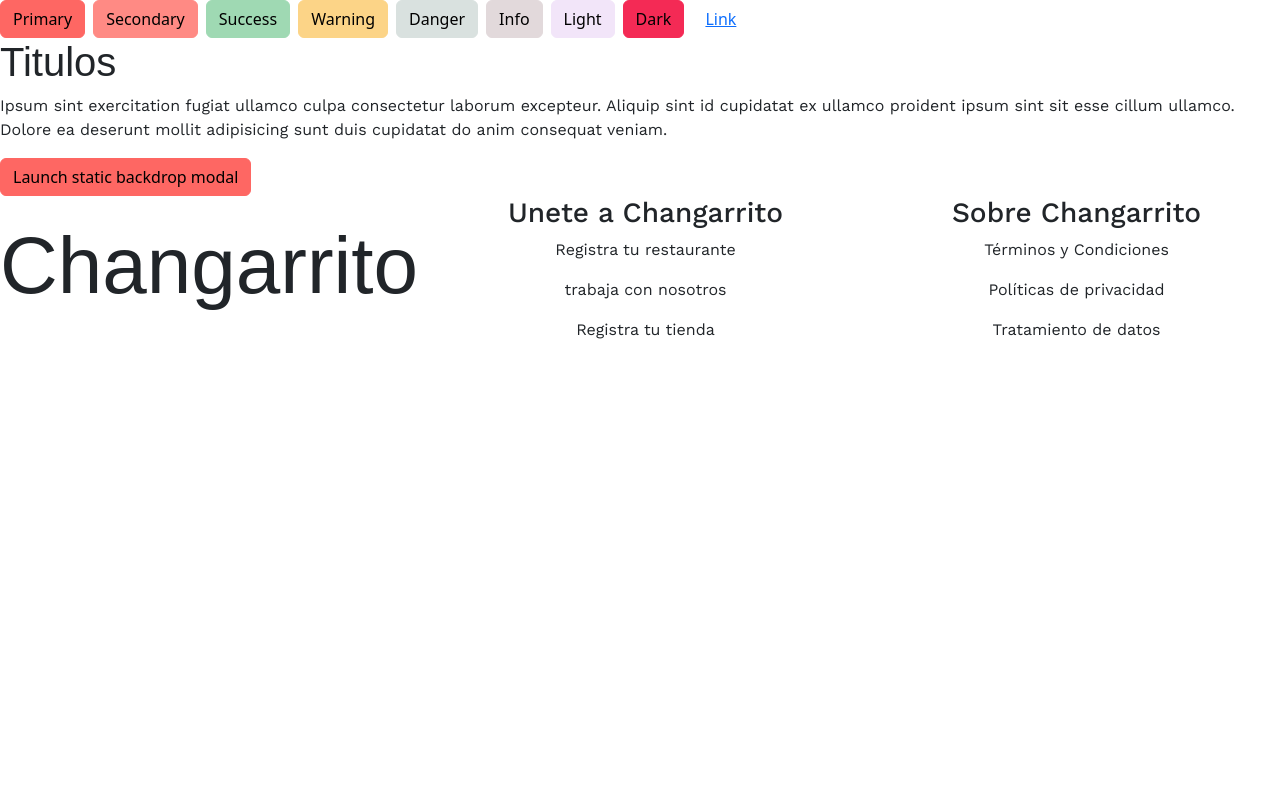
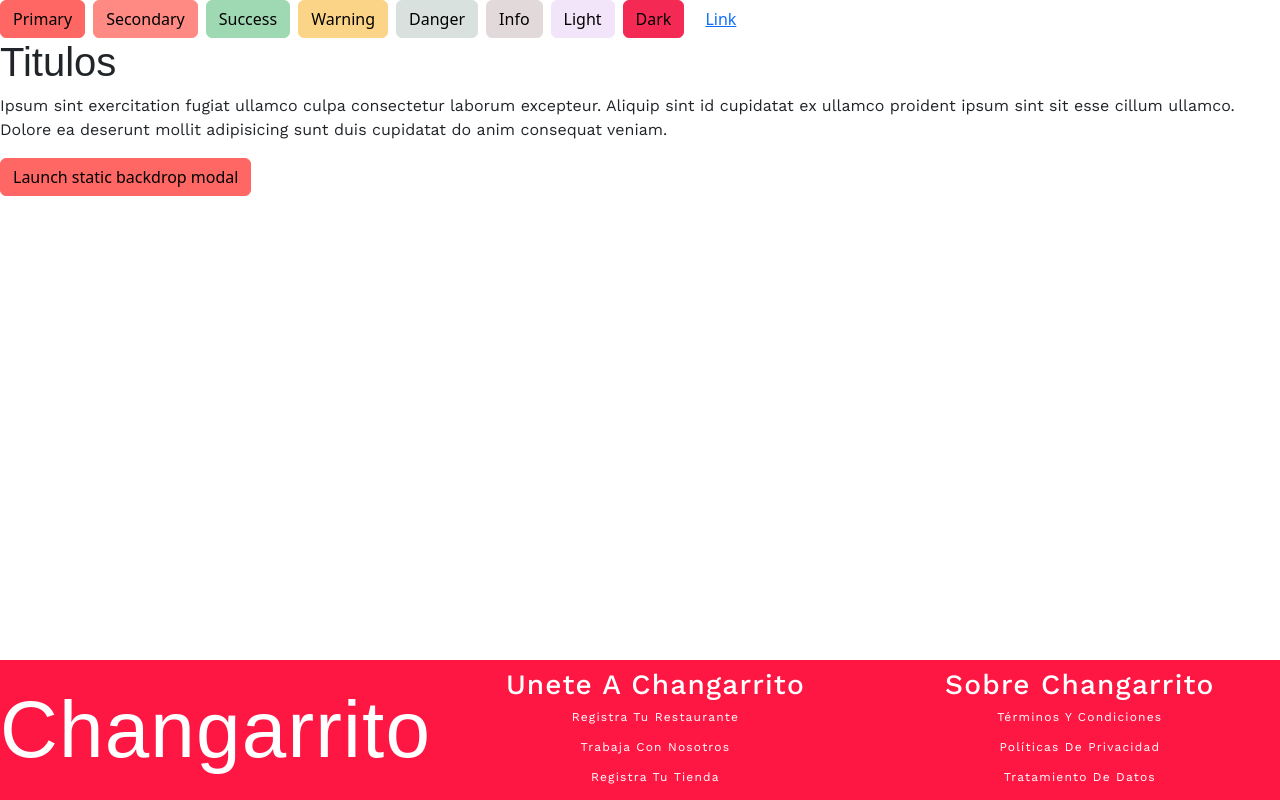
Before and after one commit to CcaleroAdrian/changarrito_, a Next.js app: page / in a window 1280 px wide. Built offline with nearby package versions, Linux system fonts and the light colour scheme; a web font is replaced by a local one.

Commit message:
Update custom.scss

```diff
--- a/app/custom.scss
+++ b/app/custom.scss
@@ -16,6 +16,7 @@ $theme-colors: (
     color: #FC2B2B;
 }
 
+/* inicio estilos para ModalFoot */
 .letter{
     color: rgb(255, 255, 255);
 }
@@ -41,6 +42,37 @@ $theme-colors: (
     text-shadow: (0px 4px 4px rgba(0, 0, 0, 0.25));
 }
 
+/* fin estilos para ModalFoot */
+
+/* inicio de estilos para el footer */
+
+footer{
+    position:fixed;
+    left:0px;
+    bottom:0px;
+    width:100%;
+    height: 140px;
+    background-color: #FF1744;
+}
+.letter-footer{
+    color:#FFFFFF;
+    font-family: 'Work Sans';
+    font-style: normal;
+    font-weight: 400;
+    font-size: 12px;
+    line-height: 14px;
+    display: flex;
+    align-items: center;
+    text-align: center;
+    letter-spacing: 0.1em;
+    text-transform: capitalize;
+}
+
+
+
+
 @import url('https://fonts.googleapis.com/css2?family=Roboto:ital,wght@0,100;0,300;1,900&display=swap');
 
+
+
 @import "~bootstrap/scss/bootstrap";
```
